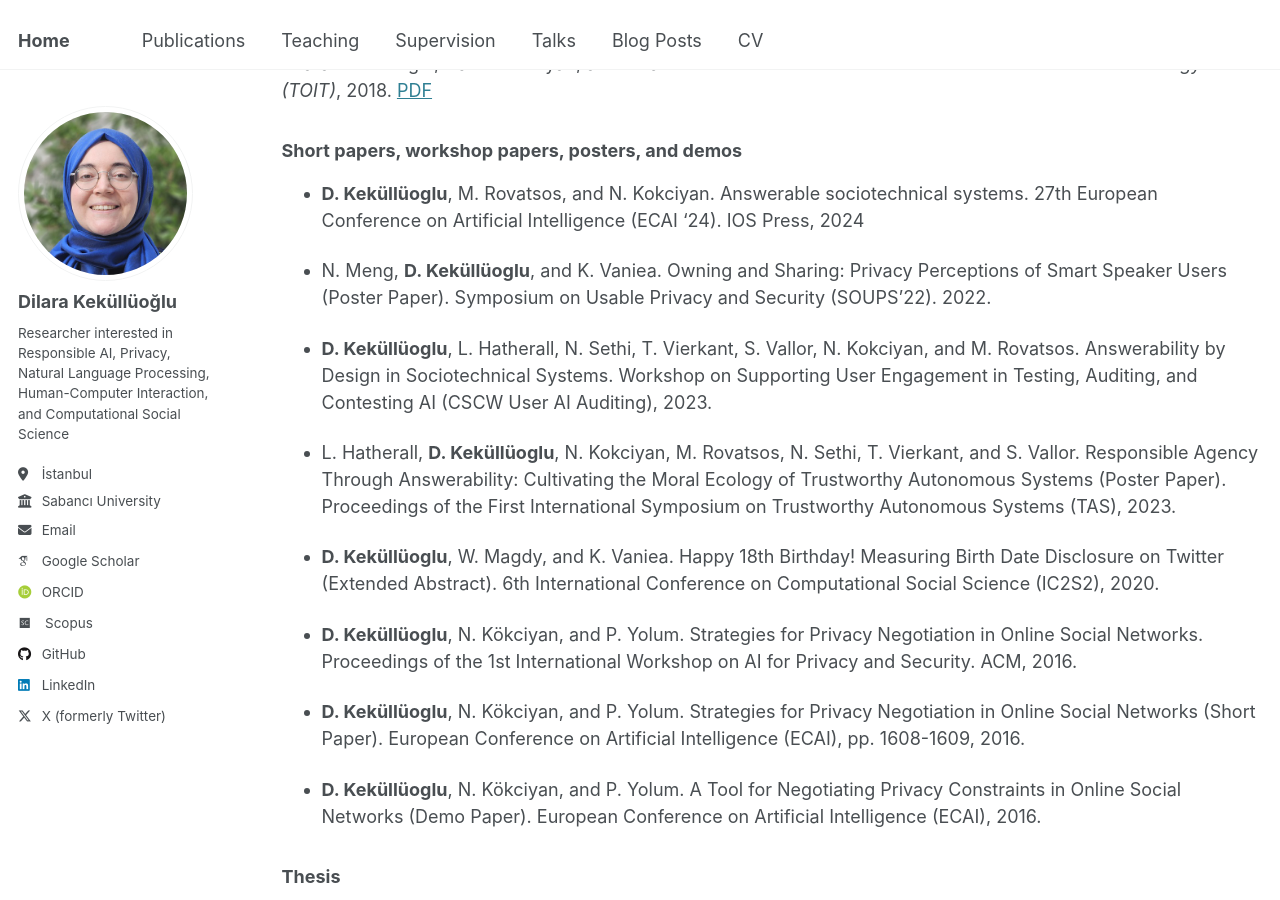
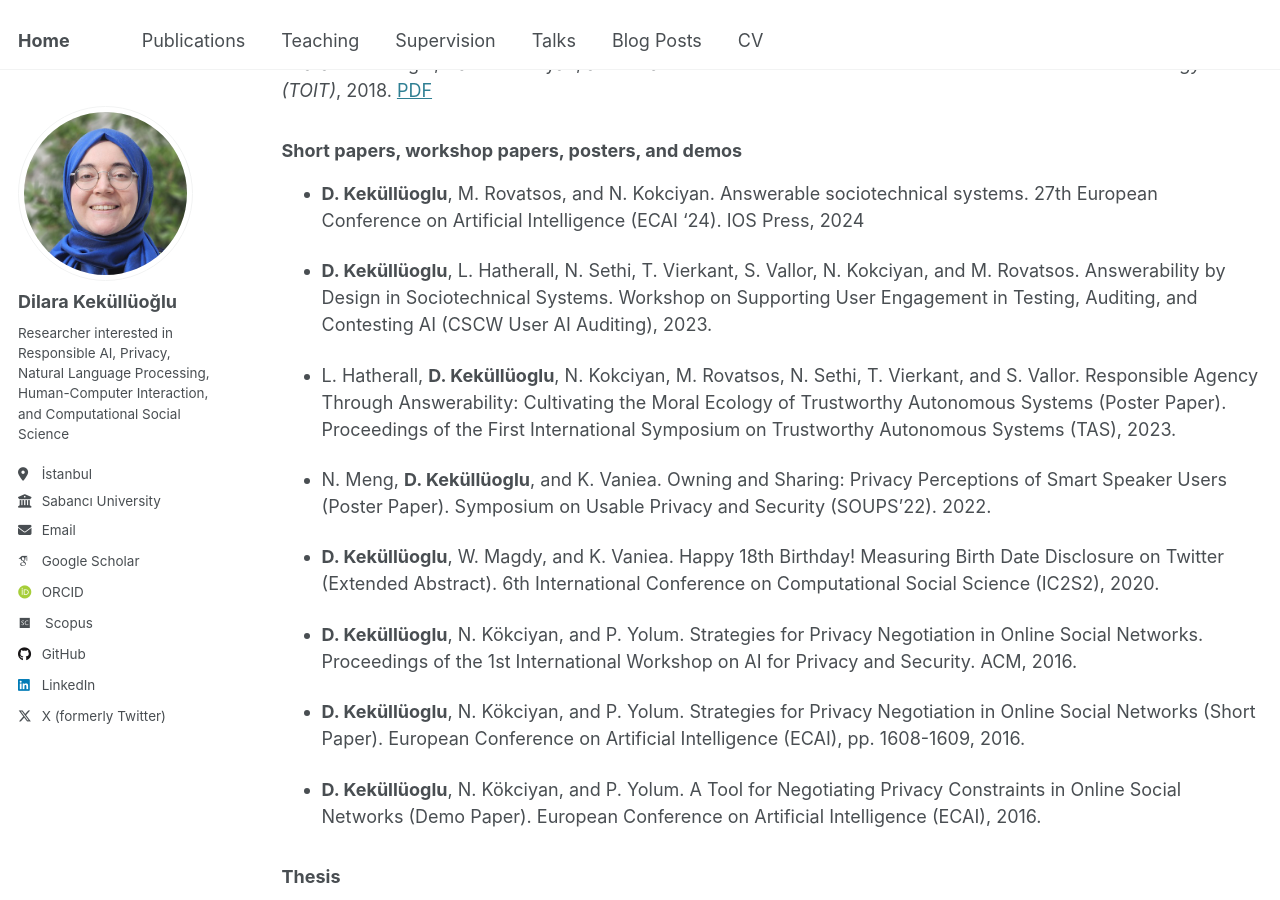
Before and after one commit to dilarakkl/dilarakkl.github.io, a Jekyll site: the page built from _pages/publications.md, in a window 1280 px wide and 900 px high, scrolled down 1106 px. Built offline with Jekyll 4.4.1, drawn with Linux system fonts in a browser that asks for light colours; some web fonts are replaced.

```diff
--- a/_pages/publications.md
+++ b/_pages/publications.md
@@ -18,11 +18,11 @@ author_profile: true
 
 * **D. Keküllüoglu**, M. Rovatsos, and N. Kokciyan. Answerable sociotechnical systems. 27th European Conference on Artificial Intelligence (ECAI '24). IOS Press, 2024
 
-* N. Meng, **D. Keküllüoglu**, and K. Vaniea. Owning and Sharing: Privacy Perceptions of Smart Speaker Users (Poster Paper). Symposium on Usable Privacy and Security (SOUPS'22). 2022.
-
 * **D. Keküllüoglu**, L. Hatherall, N. Sethi, T. Vierkant, S. Vallor, N. Kokciyan, and M. Rovatsos. Answerability by Design in Sociotechnical Systems. Workshop on Supporting User Engagement in Testing, Auditing, and Contesting AI (CSCW User AI Auditing), 2023.
 
 * L. Hatherall, **D. Keküllüoglu**, N. Kokciyan, M. Rovatsos, N. Sethi, T. Vierkant, and S. Vallor. Responsible Agency Through Answerability: Cultivating the Moral Ecology of Trustworthy Autonomous Systems (Poster Paper). Proceedings of the First International Symposium on Trustworthy Autonomous Systems (TAS), 2023.
+
+* N. Meng, **D. Keküllüoglu**, and K. Vaniea. Owning and Sharing: Privacy Perceptions of Smart Speaker Users (Poster Paper). Symposium on Usable Privacy and Security (SOUPS'22). 2022.
 
 * **D. Keküllüoglu**, W. Magdy, and K. Vaniea. Happy 18th Birthday! Measuring Birth Date Disclosure on Twitter (Extended Abstract). 6th International Conference on Computational Social Science (IC2S2), 2020.
 
```
